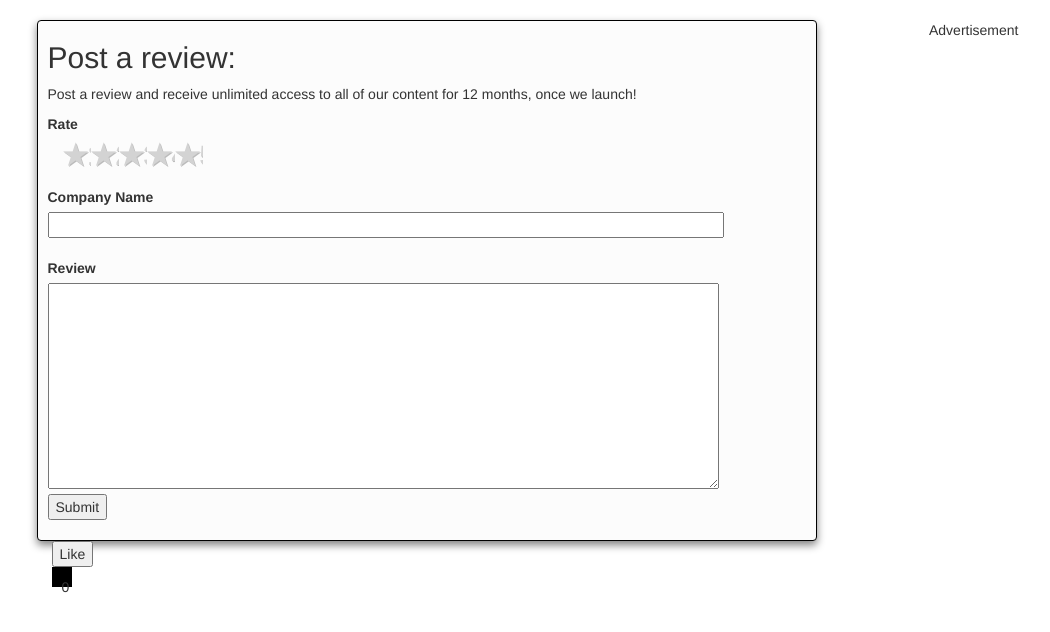
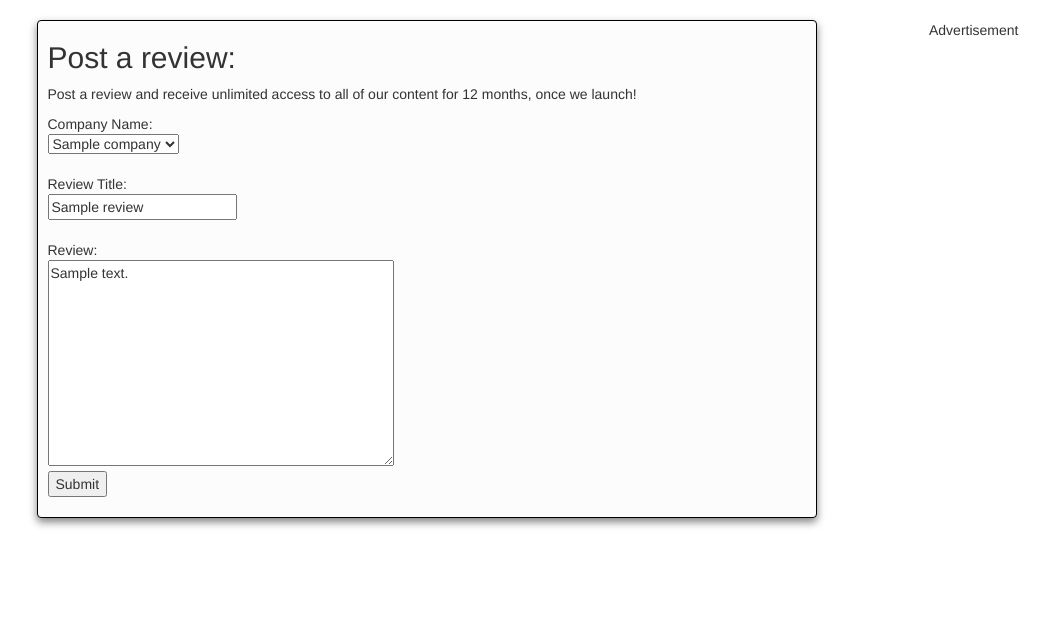
Before and after one commit to mangowolf/vendor_review, a Django app: page /post/1/edit/ in a window 1280 px wide; the page is wider, and only the part inside the window is pictured. Shown: the part 40-672 px from the top of that part, without its empty margins (116-1166 px from the left). Run offline with Django 3.2, Linux system fonts and the light colour scheme; a user stored in the database is signed in; tables that the repository leaves empty hold one stand-in row (values such as "Sample post"); some libraries are stand-ins or nearby versions.

Commit message:
Type: UI > Updated new_company_review post page to use django modelforms. Also centered and created distinctions between posts.

```diff
--- a/review/static/review/css/style.css
+++ b/review/static/review/css/style.css
@@ -1,5 +1,10 @@
 h1,h2{
     padding-left: 5px;
+}
+
+/*Test*/
+.box{
+  border: 1px solid black;
 }
 
 /*INDEX PAGE*/
@@ -17,6 +22,10 @@ h1,h2{
     margin-bottom: 10px;
     background-color: #fcfcfc;
     box-shadow: 0 4px 8px grey;
+}
+
+.post-header{
+    background-color: #8bb6f9;
 }
 
 .nav-list-item{
@@ -40,6 +49,11 @@ h1,h2{
 
 .less-space{
     width: 5px;
+}
+
+.review-container{
+    width:960px;
+    margin: auto;
 }
 
 /*NEW COMPANY PAGE*/
@@ -125,7 +139,5 @@ label:hover ~ input:checked ~ label {
 
 /*TEST*/
 #counter{
-    border: 10px solid black;
-    width: 10px;
-    height: 10px;
+    margin-left: 2px;
 }
--- a/review/templates/review/new_company_review.html
+++ b/review/templates/review/new_company_review.html
@@ -20,6 +20,9 @@
                     <div class="col-md-9">
                         <form action="" method="POST">
                             {% csrf_token %}
+                            Company Name:<br>
+                            {{ form.companykey }}<br><br>
+                            <!--
                             <label>Rate</label><br>
                             <div class="container">
                                 <ul class="rate-area">
@@ -30,21 +33,24 @@
                                   <input type="radio" id="1-star" name="rating" value="1" /><label for="1-star" title="Bad">1 star</label>
                                 </ul>
                             </div>
+                            -->
+
+                            Review Title:<br>
+                            {{ form.title }}<br><br>
+                            Review:<br>
+                            {{ form.review }}<br>
                             <!--
-                            {{ form.as_p }}
-                            -->
                             <label>Company Name</label><br>
                             <input type="text" size="80"><br>
                             <br>
                             <label>Review</label><br>
                             <textarea rows="10" cols="80"></textarea><br>
-
+                            -->
                             <input type="submit" value="Submit"><br><br>
                         </form>
                     </div>
                 </div>
             </div>
-            <button id="like">Like</button><div id="counter">0</div>
         </div>
         <div class="col-md-1"></div>
         <div class="col-md-2" id="ad" name="Ad">Advertisement</div>
@@ -52,4 +58,3 @@
 </div>
 
 {% endblock %}
-{% block scripts %}    <script src="/static/review/js/review.js"></script>{% endblock %}
--- a/review/templates/review/registration.html
+++ b/review/templates/review/registration.html
@@ -1,7 +1,6 @@
 {% extends "review/index.html" %}
 
 {% block content %}
-    <a href=''>< back</a>
     <h2> User Registration </h2>
     <hr>
 <div class="container">
--- a/review/urls.py
+++ b/review/urls.py
@@ -7,10 +7,10 @@ from .views import CreateView, DetailsView
 from review import views
 
 urlpatterns = [
-    url(r'^$', views.index, name='index'),
+    url(r'^$', views.company_review, name='company_review'),
     #url(r'^admin/', admin.site.urls),
     url(r'^registration/$', views.registration, name='registration'),
-    url(r'^new_company_review/$', views.new_company_review, name='new_company_review'),
+    url(r'^company/new_company_review/$', views.new_company_review, name='new_company_review'),
     url(r'^company_review/$', views.company_review, name='company_review'),
     url(r'^post/(?P<pk>\d+)/$', views.post_detail, name='post_detail'),
     url(r'^post/(?P<pk>\d+)/edit/$', views.post_edit, name='post_edit'),
```
Also changed, not shown: review/templates/review/company_review3.html (+9 -4 lines).
